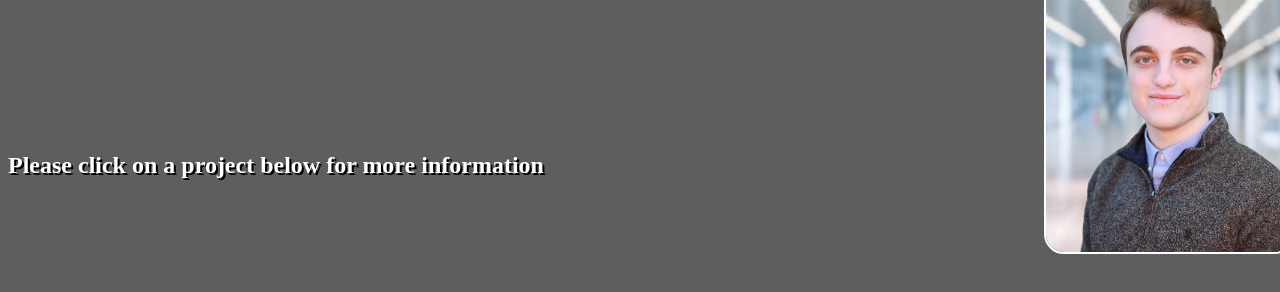
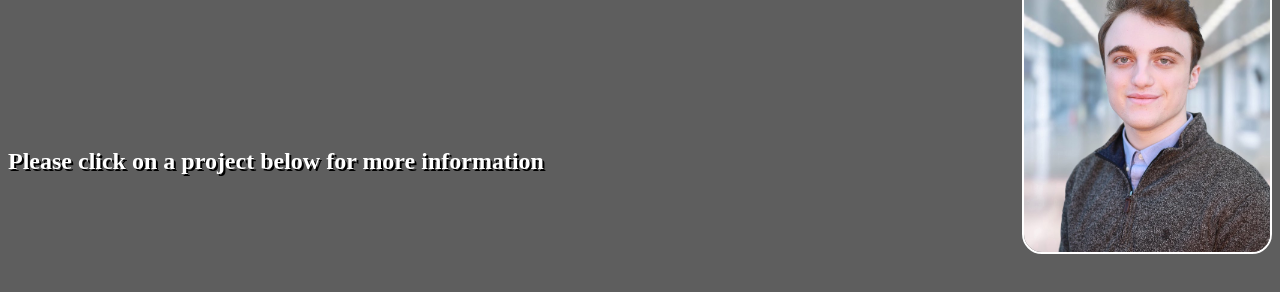
Before and after one commit to falconepatwit/paytonfalcone, a plain HTML site: page index.html in a window 1280 px wide. Shown: the part 102-394 px from the top of the page. Drawn offline with Linux system fonts and the light colour scheme.

Commit message:
updated css

```diff
--- a/CSS/styles.css
+++ b/CSS/styles.css
@@ -38,6 +38,10 @@ img {
   border: 2px white solid;
   width: 200px;
   height: 200px;
+  border-radius: 20px;
+}
+iframe{
+  border-radius: 20px;
 }
 video {
   border: 2px black solid;
@@ -132,8 +136,10 @@ height: 250px;
 .professionalpic{
   height: 300px;
   width: 250px;
-  margin-left: 82%;
+  /* margin-left: 82%; */
   margin-top: -5%;
+  margin-left: auto;
+  display: block;
   margin-bottom: -10%;
   border-radius: 20px;
 }
```
